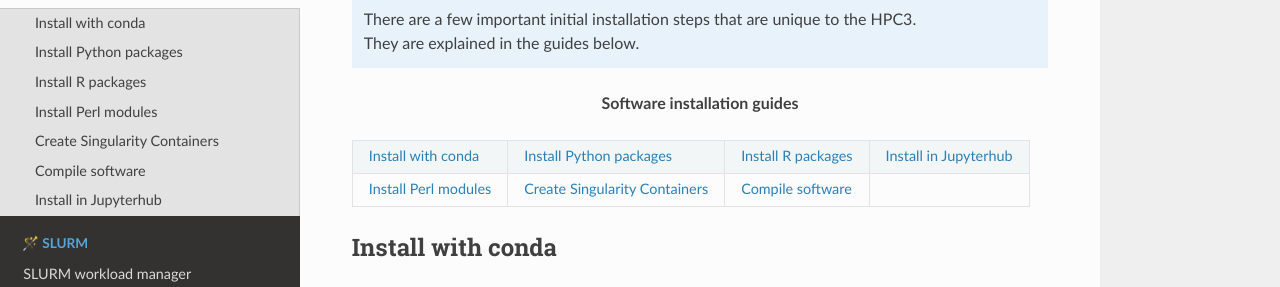
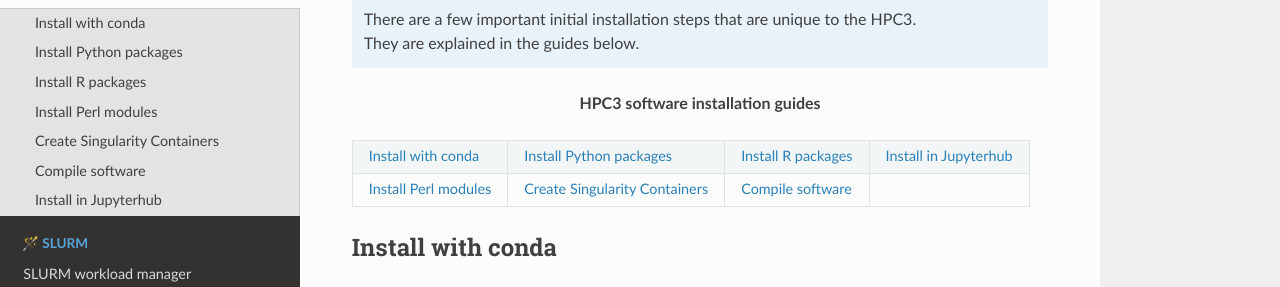
Before and after one commit to RCIC-UCI-Public/website-rcic, a Sphinx documentation site: the page built from docs/source/software/user-installed.rst, in a window 1280 px wide and 900 px high, scrolled down 320 px. Shown: the part 164-451 px from the top of the window. Built offline with Sphinx 7.4.7 and the Read the Docs theme 2.0.0, drawn with Linux system fonts in a browser that asks for light colours.

Commit message:
emphasis on hpc3 specific guides

```diff
--- a/docs/source/software/user-installed.rst
+++ b/docs/source/software/user-installed.rst
@@ -22,7 +22,7 @@ installation instructions.
 .. note:: | There are a few important initial installation steps that are unique to the HPC3.
           | They are explained in the guides below.
 
-.. centered:: Software installation guides
+.. centered:: HPC3 software installation guides
 
 ===================== =========================== ================ ======================
 :ref:`install conda`  :ref:`install python`       :ref:`install r` :ref:`install jupyter`
```
